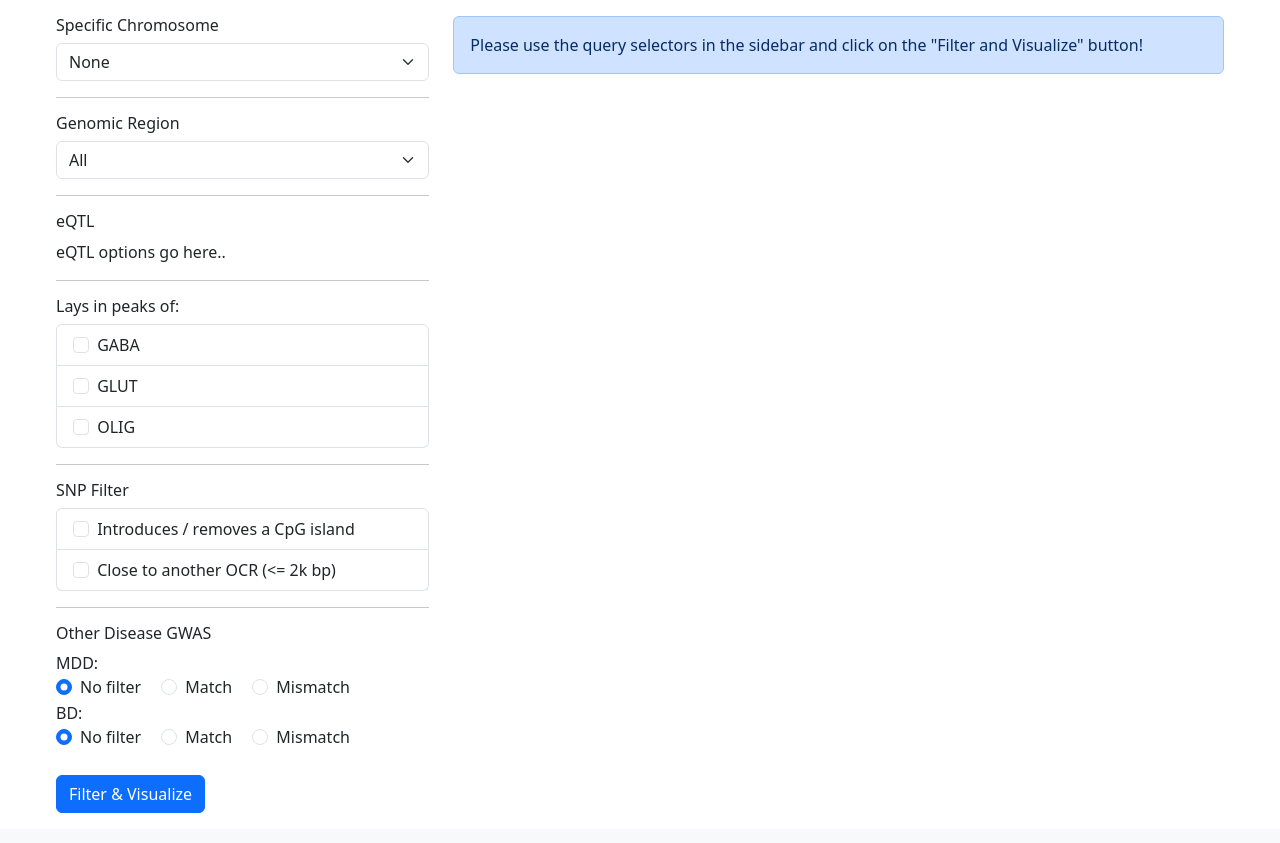
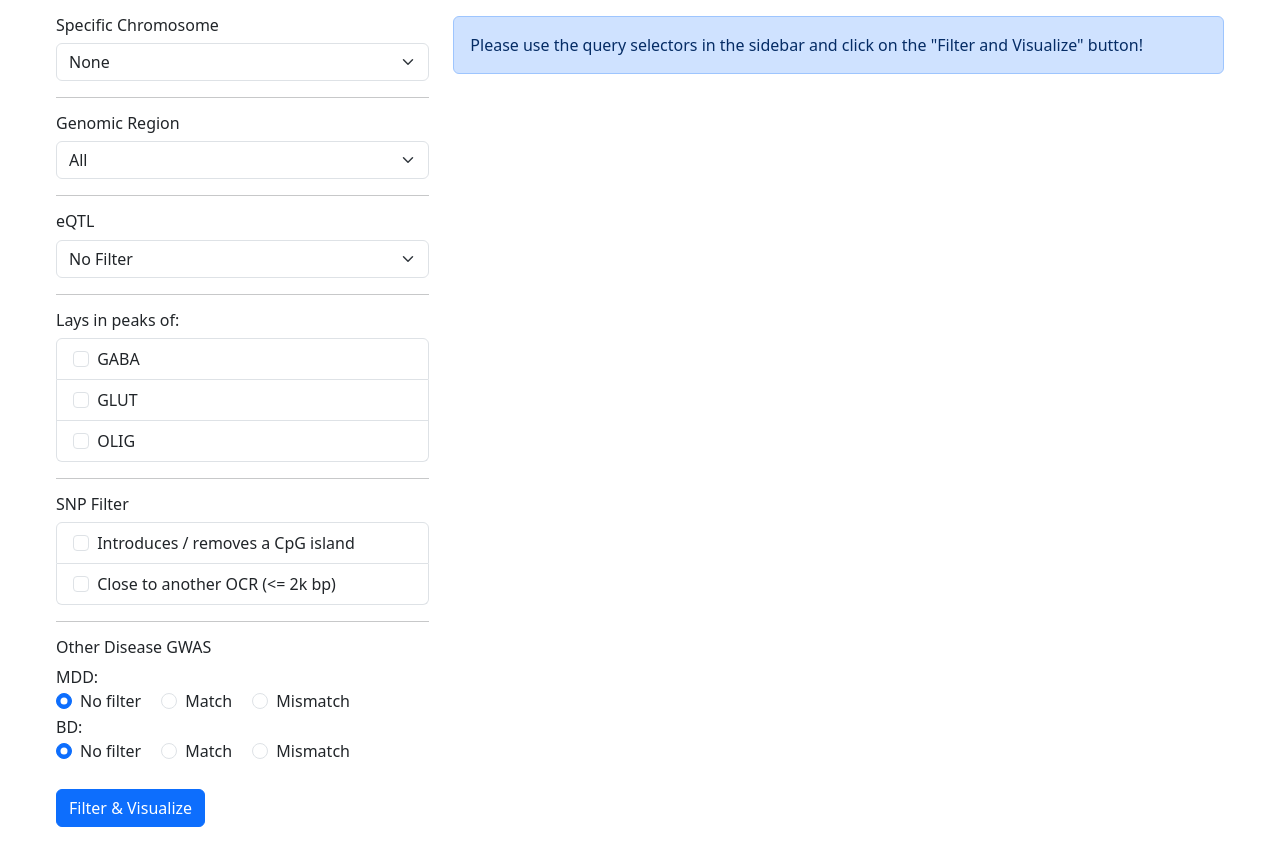
Before and after one commit to OmarLaham/SNPNavigator, a Django app: page /main/1 in a window 1280 px wide. Shown: the part 56-899 px from the top of the page. Before the commit the page ends 869 px from the top, so only its background shows below. Run offline with Django 4.2, Linux system fonts and the light colour scheme; parts of the project's set-up code (start-up, migrations or seed data) failed here and were passed over; some libraries are stand-ins or nearby versions.

Commit message:
add eQTL overlapping functionality

```diff
--- a/snpnavigator/config/urls.py
+++ b/snpnavigator/config/urls.py
@@ -11,7 +11,7 @@ urlpatterns = [
     path("about/", TemplateView.as_view(template_name="pages/about.html"), name="about"),
     path("start/", TemplateView.as_view(template_name="pages/start.html"), name="start"),
     path("main/<str:run_id>", TemplateView.as_view(template_name="pages/main.html"), name="main"),
-    path("json_snp_query/<str:run_id>/<str:spec_chr>/<str:spec_gen_region>/<str:open_peak_cell_types>/<int:cpg_island>/<int:close_to_another_ocr>/<str:condition_2_match>/<str:condition_3_match>", views.json_snp_query, name="json_snp_query"),
+    path("json_snp_query/<str:run_id>/<str:spec_chr>/<str:spec_gen_region>/<str:overlap_eqtl>/<str:open_peak_cell_types>/<int:cpg_island>/<int:close_to_another_ocr>/<str:condition_2_match>/<str:condition_3_match>", views.json_snp_query, name="json_snp_query"),
     # Django Admin, use {% url 'admin:index' %}
     path(settings.ADMIN_URL, admin.site.urls),
     # User management
--- a/snpnavigator/snpnavigator/static/js/main.js
+++ b/snpnavigator/snpnavigator/static/js/main.js
@@ -272,6 +272,7 @@
     let run_id = "run_1";
     let spec_chr = $("#lstSpecChr").val();
     let spec_gen_region = $('#lstGenomicRegion').val();
+    let filter_eQTL = $('#lsteQTL').val();
     var open_peak_cell_types = Array();
     let cpg_island = ($("#snpCpGIsland").is(':checked')) ? 1: 0;
     let close_to_another_ocr = ($("#snpCloseToAnotherOCR").is(':checked')) ? 1 : 0;
@@ -287,7 +288,7 @@
       open_peak_cell_types = "NA"
     }
 
-    let get_request_link = `/json_snp_query/${run_id}/${spec_chr}/${spec_gen_region}/${open_peak_cell_types}/${cpg_island}/${close_to_another_ocr}/${condition_2_match}/${condition_3_match}`;
+    let get_request_link = `/json_snp_query/${run_id}/${spec_chr}/${spec_gen_region}/${filter_eQTL}/${open_peak_cell_types}/${cpg_island}/${close_to_another_ocr}/${condition_2_match}/${condition_3_match}`;
 
     $.get(get_request_link)
       .done(function(data, textStatus, jqXHR) {
--- a/snpnavigator/snpnavigator/templates/pages/main.html
+++ b/snpnavigator/snpnavigator/templates/pages/main.html
@@ -45,7 +45,10 @@
       </select>
       <hr />
       <h6>eQTL</h6>
-      eQTL options go here..
+      <select id="lsteQTL" class="form-select" aria-label="Filter for overlapping with eQTLs">
+        <option value="NA" selected>No Filter</option>
+        <option value="overlap-eqtl">Overlapping with eQTL (FDR < 0.05)</option>
+      </select>
       <hr />
       <h6>Lays in peaks of:</h6>
       <ul id="lst-ataq-seq-peaks" class="list-group">
@@ -178,6 +181,7 @@
                           <th>Chrom</th>
                           <th>Pos</th>
                           <th>P-val</th>
+                          <th>eQTL FDR</th>
                           <th>Operations</th>
                         </tr>
                     </thead>
```
Also changed, not shown: snpnavigator/config/settings/base.py (+0 -8 lines), snpnavigator/config/views.py (+14 -7 lines).
